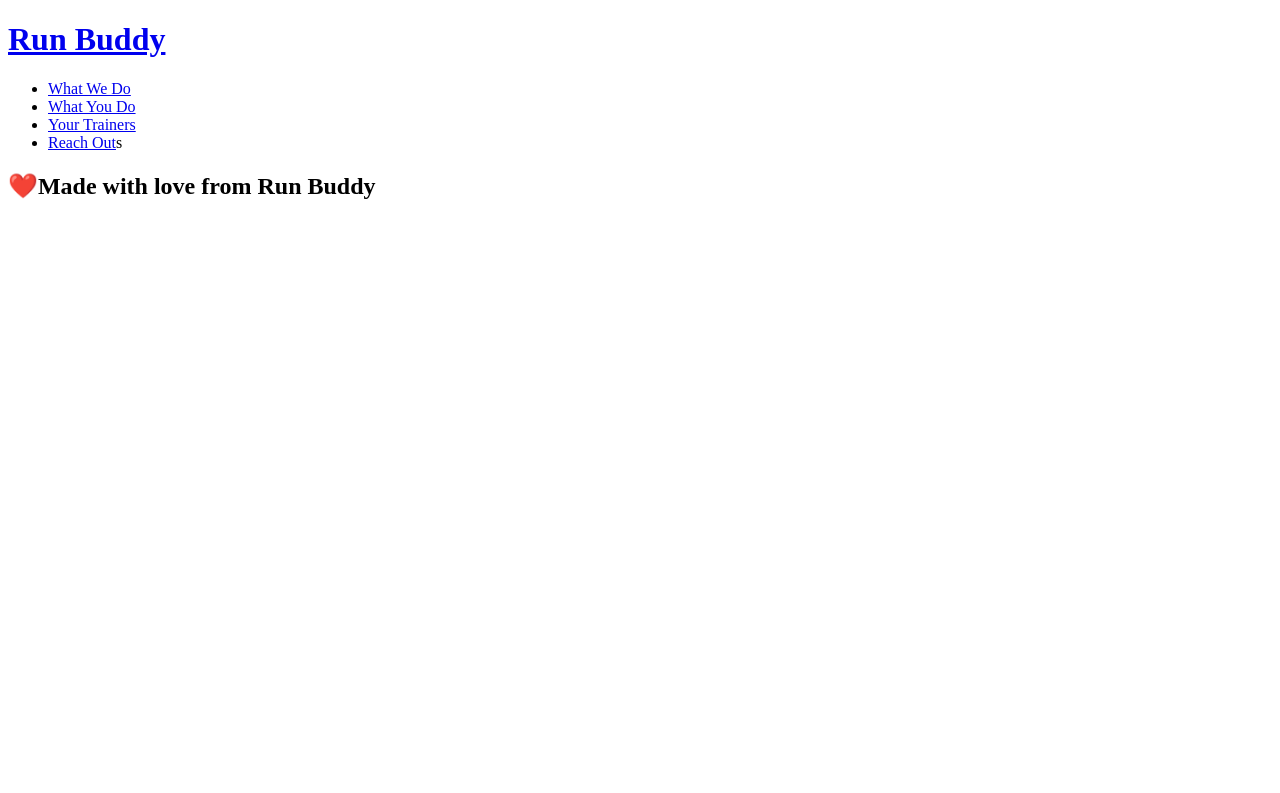
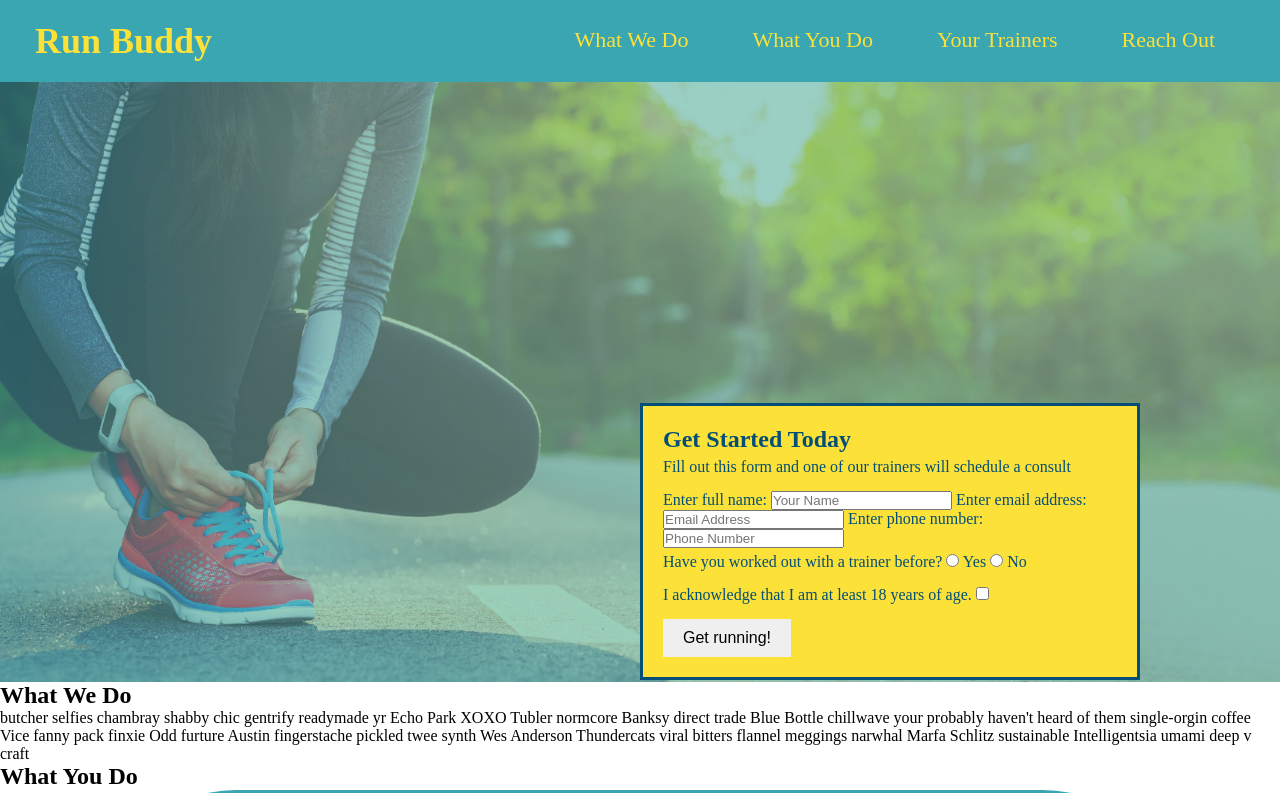
Before and after one commit to vlavaka/RobotGladiators, a plain HTML site: page index.html in a window 1280 px wide. Shown: the top 793 px of the page. Drawn offline with Linux system fonts and the light colour scheme.

Commit message:
added svg images

```diff
--- /dev/null
+++ b/assests/css/style.css
@@ -0,0 +1,129 @@
+* {
+    margin: 0;
+    padding: 0;
+    box-sizing: border-box;
+}
+
+body {
+    /* more on this crazy alphanumberical value in a minute! */
+    color: #39a6b2
+    front family: Helvetica, Arial, sans-serif;
+}
+
+/* apply styles to <header> */
+header {
+    padding: 20px 35px;
+    background-color: #39a6b2
+}
+
+header h1 {
+    font-weight: bold;
+    font-size: 36px;
+    color: #fce138
+    margin: 0;
+    display: inline;
+}
+
+header a {
+    text-decoration: none;
+    color: #fce138;
+}
+
+header nav {
+    float: right;
+    margin: 7px 0;
+}
+
+header nav ul li {
+    display: inline;
+}
+
+header nav ul li a {
+    margin: 0 30px;
+    font-weight: lighter;
+    font-size: 22px;
+}
+
+footer {
+    background: #fce138;
+    width: 100%;
+    padding: 40px 35px;
+}
+
+footer h2 {
+    display: inline;
+    color: #024e76;
+    font-size: 30px;
+    margin: 0;
+}
+
+footer div {
+    float: right;
+    line-height: 1.5;
+    text-align: right;
+}
+
+footer a {
+    color: #024e76;
+}
+
+/* Hero Style Start */
+.hero {
+    background-image: url("../images/hero-bg.jpg");
+    height: 600px;
+    background-size: cover;
+    background-position: center;
+    position; relative;
+}
+/* Hero Style End*/
+
+.hero-form {
+    background color: #fce138;
+    padding: 20px;
+    width: 500px;
+    color: #024e76;
+
+}
+
+.hero-form {
+    border: solid 3px #024e76;
+    background-color: #fce138;
+    padding: 20px
+    width: 500px;
+    color: #024e76;
+    position: absolute;
+    bottom: 120px;
+    right: 140px;
+}
+
+.hero-form h3 {
+    font-size: 24px;
+    margin: 0;
+}
+
+.hero-form p {
+    margin: 5px 0 15px 0;
+}
+
+.form-input {
+    border: 1px solid #024e76;
+    display: block;
+    padding: 7px 15px;
+    font-size: 16px;
+    color: #024e76;
+    width: 100%;
+    margin-bottom: 15px;
+}
+
+.hero-from label {
+    margin: 0 5px;
+}
+
+.hero-form button {
+    color: #fce138
+    background-color: #024e76;
+    border: none;
+    padding: 10px 20px;
+    font-size: 16px;
+}
+/* HERO STYLES END */
--- a/index.html
+++ b/index.html
@@ -3,6 +3,7 @@
   <head>
     <meta charset="UTF-8" />
     <title>Run Buddy</title>
+    <link rel="stylesheet" href="./assests/css/style.css" />
   </head>
   <body>
       <!-- navigation -->
@@ -22,15 +23,102 @@
             <a href="#your-trainers">Your Trainers</a>
         </li>
         <li>
-            <a href="#reach out">Reach Out</a>s
+            <a href="#reach out">Reach Out</a>
         </li>
-    </ul>
-    </nav>
-      </header>
+      </ul>
+     </nav>
+    </header>
 
-      <!-- footer -->
-  <footer>
-      <h2> ❤️Made with love from Run Buddy </h2>
-  </footer>
-  </body>
-</html>
+    <section class="hero">
+        <div class="hero-form">
+            <h3>Get Started Today</h3>
+            <p>Fill out this form and one of our trainers will schedule a consult</p>
+            <!-- Add form element -->
+            <form>
+                <label for="name">Enter full name:</label>
+                <input type="text" placeholder="Your Name" name="name" id="name" />
+
+                <label for="email">Enter email address:</label>
+                <input type="email" placeholder="Email Address" name="email" id="email"/>
+
+                <label for="phone">Enter phone number:</label>
+                <input type="tel" placeholder="Phone Number" name="phone" id="phone"/>
+
+                <p>
+                    Have you worked out with a trainer before?
+                    <input type="radio" name="trainer-confirm" id="trainer-yes"/>
+                    <label for="trainer-yes">Yes</label>
+                    <input type="radio" name="trainer-confirm" id="trainer-no" />
+                    <label for="trainer-no">No</label>
+                </p>
+                <p>
+                    <label for="checkbox" >
+                        I acknowledge that I am at least 18 years of age.
+                        </label>
+                        <input type="checkbox" name="age confirm" id="checkbox" />
+                </p>
+                <button type="submit">
+                    Get running!
+                </button>
+            </form>
+        </div>
+    </section>
+
+    <body>
+        <!-- "what we do" -->
+        <section id="what-we-do">
+            <h2>What We Do</h2>
+            <p>
+                butcher selfies chambray shabby chic gentrify readymade yr Echo Park XOXO Tubler normcore Banksy direct trade Blue Bottle chillwave your probably haven't heard of them single-orgin coffee Vice fanny pack finxie Odd furture Austin fingerstache pickled twee synth Wes Anderson Thundercats viral bitters flannel meggings narwhal Marfa Schlitz sustainable Intelligentsia umami deep v craft
+            </p>
+        </section>
+
+        <!-- "what you do"-->
+        <section id="what you do">
+            <h2>What You Do</h2>
+
+            <div>
+                <!-- insert this img element -->
+                <img src="./assests/images/step-1.svg" alt="" />
+                <h3>Step 1: Fill Out the Form Above.</h3>
+                <p>Your're already here, so why not?</p>
+            </div>
+
+            <div>
+                <img src="./assests/images/step-2.svg" alt=""
+                <h3>Step 2: Consult with One of Our Trainers.</h3>
+                <p>Are you here to build muscle, lose weight, or just feel good</p>
+            </div>
+
+            <div>
+                <img src="./assests/images/step-3.svg" alt=""
+                <h3>Step 3: Get Running.</h3>
+                <p>Hit the ground running (literally) once your trainer lays out your plan.</p>
+            </div>
+
+            <div>
+                <img src="./assests/images/step-4.svg" alt=""
+                <h3>Step 4: See Results</h3>
+                <p>Bi-weekly checkins with your trainer will keep you focused</p>
+            </div>
+        </section>
+
+        <!-- "meet the trainer" -->
+        <section>
+            <h2>Meet The Trainers</h2>
+        </section>
+
+        <!-- "reach out" -->
+        <section>
+            <h2>Reach Out</h2>
+        </section>
+    </body>
+
+    <<!-- footer -->
+    <footer>
+        <h2>❤️ Made with love by Run Buddy.</h2>
+    </footer>
+<div>
+    <a href="#">Read Out Privacy Policy</a><br />
+    &copy; 2019 Run Buddy, Inc.
+</div>
--- /dev/null
+++ b/style.css
@@ -0,0 +1,22 @@
+<head>
+<link rel="stylesheet" href="./assests/css/style.css />
+</head>
+
+body {
+    /* more on this crzy alphanumerical value in a minute! */
+    color: #39a6b2;
+    font-family: Helvetica, Arial, sans-serif:
+}
+
+/* apply styles to <header> */
+header {
+    padding: 20px 35px;
+    background-color: #39a6b2
+}
+
+header h1 {
+    font-weight: bold;
+    font-size: 36px;
+    color: #fce138;
+    margin: 0;
+}
```
Also changed, not shown: assests/images/hero-bg.jpg (added), assests/images/step-1.svg (added), assests/images/step-2.svg (added), assests/images/step-3.svg (added), assests/images/step-4.svg (added), 1 other file.
